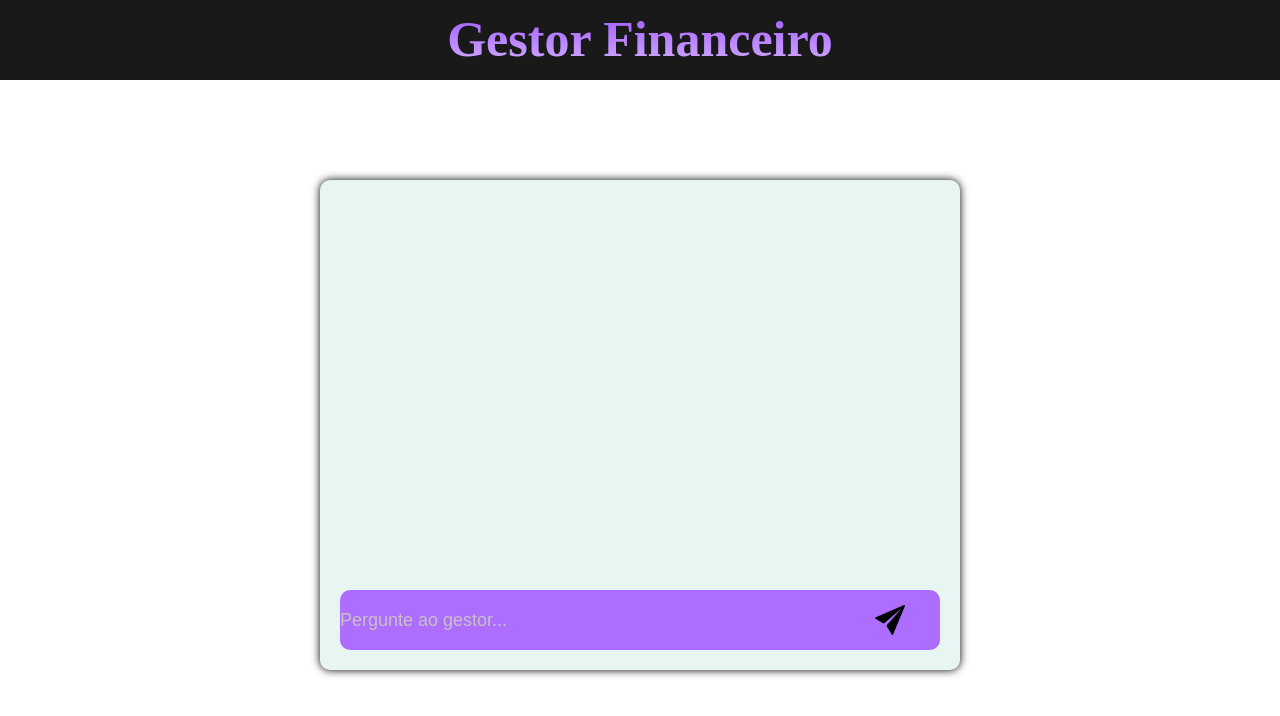
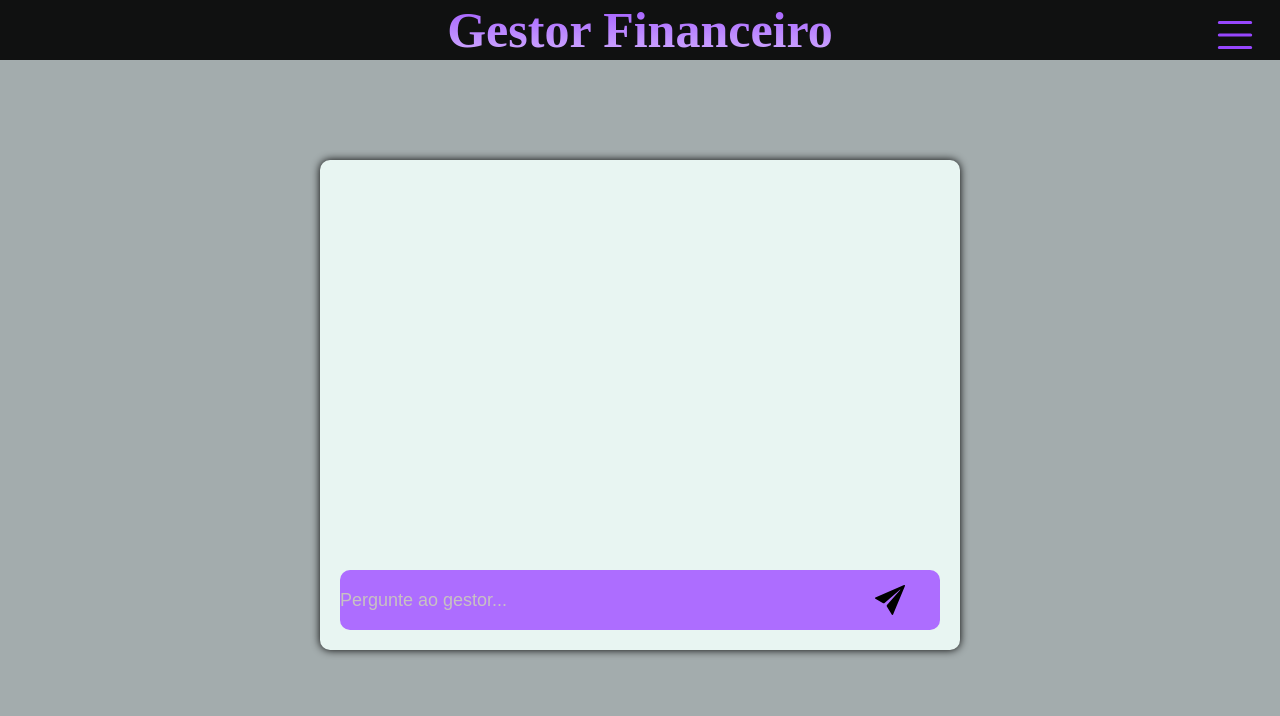
Before and after one commit to ArnaldWeslen05/GestorFinanceiro, a React (Create React App) app in the folder front/: page / in a window 1280 px wide. Shown: the top 716 px of the page. Built offline with nearby package versions, Linux system fonts and the light colour scheme.

Commit message:
Feat(front): Cria Butâo de Menu

```diff
--- a/front/package.json
+++ b/front/package.json
@@ -6,6 +6,7 @@
     "@testing-library/jest-dom": "^5.17.0",
     "@testing-library/react": "^13.4.0",
     "@testing-library/user-event": "^13.5.0",
+    "bootstrap": "^5.3.3",
     "react": "^18.2.0",
     "react-dom": "^18.2.0",
     "react-icons": "^5.0.1",
--- a/front/src/componetes/App.js
+++ b/front/src/componetes/App.js
@@ -6,8 +6,15 @@ import './style.css'
 const App = () =>{
     return(
         <div>
-            <Cabecario/>
-            <Chat/>
+
+            <header>
+                <Cabecario/>
+            </header>
+
+            <div>
+                <Chat/>
+            </div>
+
         </div>
 
     )
--- a/front/src/componetes/Cabecario.js
+++ b/front/src/componetes/Cabecario.js
@@ -7,6 +7,11 @@ const Cabecario = () =>{
              <div className="cabeçario">
                <h1>Gestor Financeiro</h1>
              </div>
+             <div className="menu">
+                  <svg xmlns="http://www.w3.org/2000/svg" width="50" height="50" fill="currentColor" class="bi bi-list" viewBox="0 0 16 16">
+                      <path fill-rule="evenodd" d="M2.5 12a.5.5 0 0 1 .5-.5h10a.5.5 0 0 1 0 1H3a.5.5 0 0 1-.5-.5m0-4a.5.5 0 0 1 .5-.5h10a.5.5 0 0 1 0 1H3a.5.5 0 0 1-.5-.5m0-4a.5.5 0 0 1 .5-.5h10a.5.5 0 0 1 0 1H3a.5.5 0 0 1-.5-.5"/>
+                    </svg>
+              </div>
 
         </div>
     )
--- a/front/src/componetes/style.css
+++ b/front/src/componetes/style.css
@@ -1,14 +1,15 @@
 body{
-    background-color: rgb(255, 255, 255);
+    background-color: rgb(163, 172, 173);
 }
 .cabeçario{
     display: flex;
     justify-content: center;
     align-content: center;
+    align-items: center;
     background-color: rgba(0, 0, 0, 0.9);
     backdrop-filter: saturate(100%) blur(20%);
     width: 100vw;
-    height: 80px;
+    height: 60px;
 
 }
 .cabeçario h1 {
@@ -20,3 +21,12 @@ body{
     background-clip: text;
     color: transparent;
 }
+.menu{
+    color: #9747FF;
+    display: flex;
+    margin-left: auto;
+    justify-content: flex-end;
+    margin-top: -50px;
+    margin-right: 20px;
+
+}
```
Also changed, not shown: 1 other file (tests, documents, lock files or other folders).
